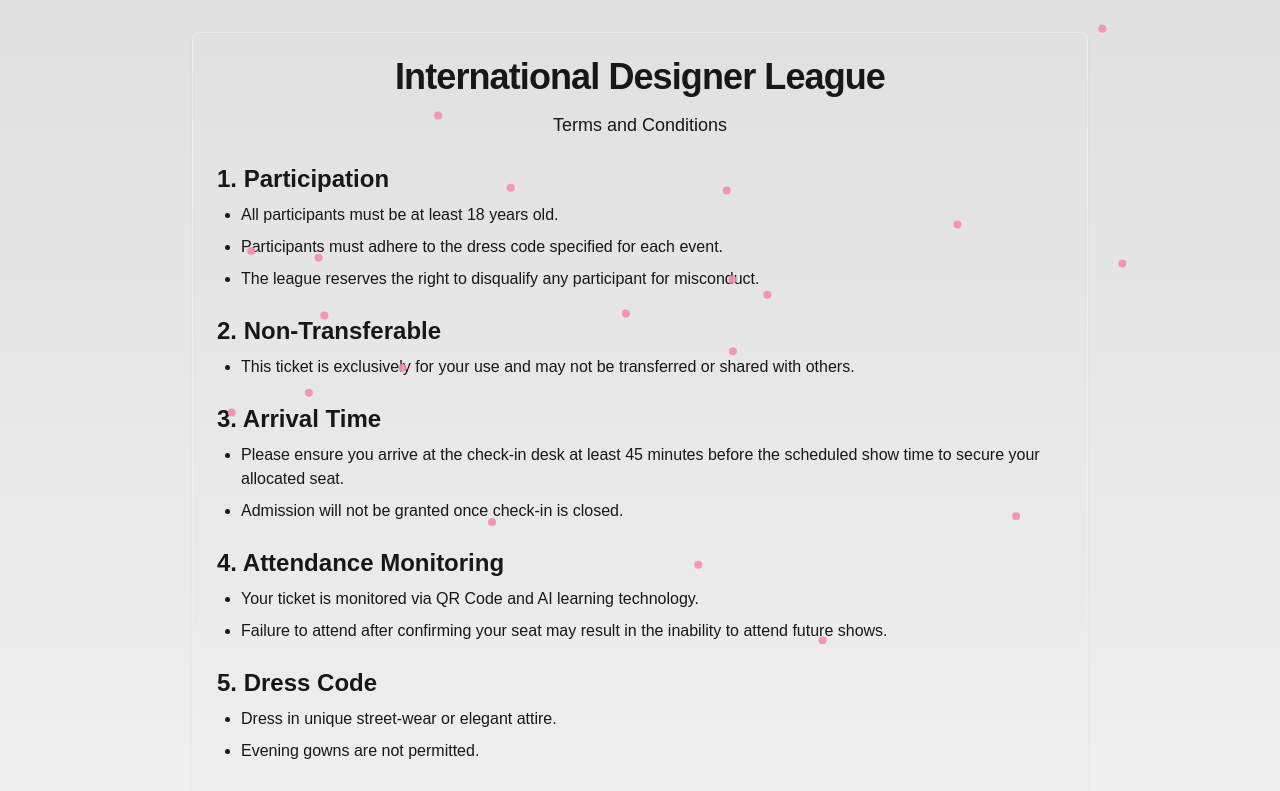
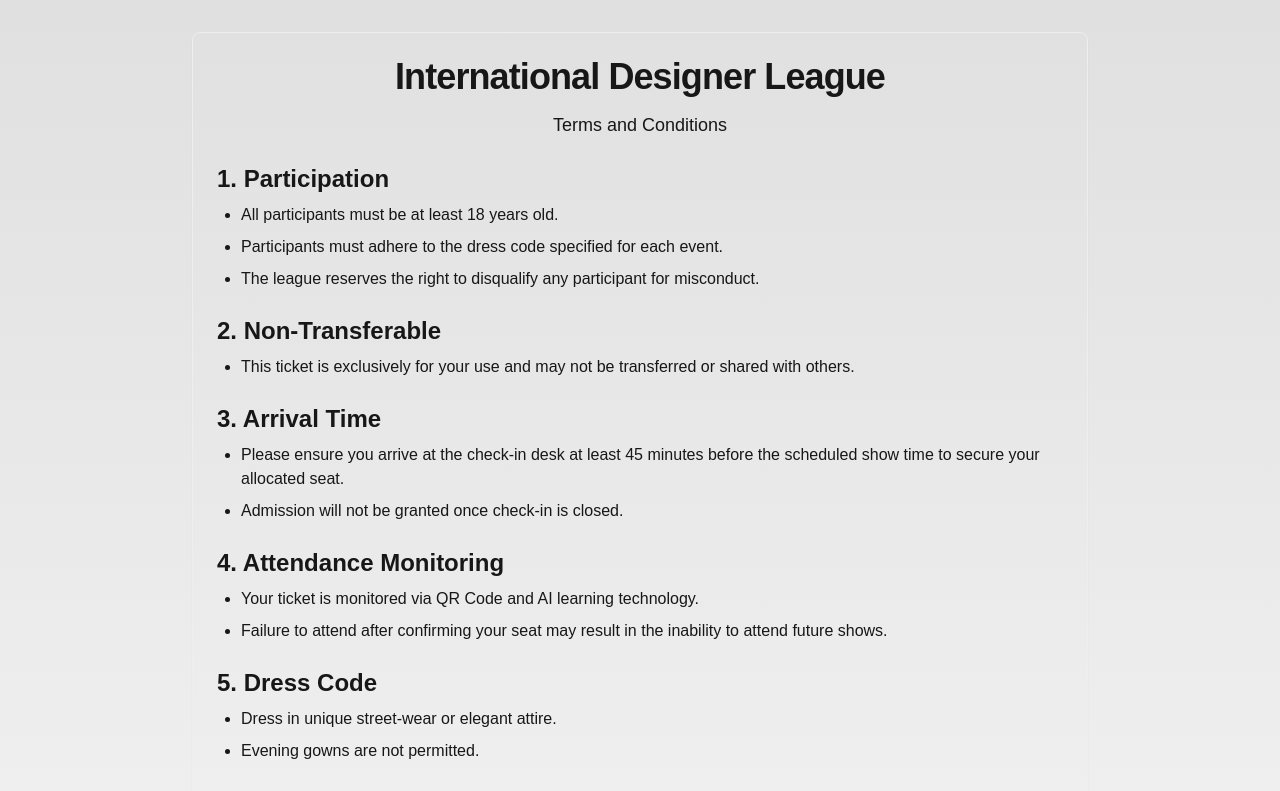
Before and after one commit to riz4d/EventGate, a Next.js app: page /terms in a window 1280 px wide. Shown: the top 791 px of the page. Built offline with nearby package versions, Linux system fonts and the light colour scheme.

Commit message:
Update page.tsx

```diff
--- a/src/app/terms/page.tsx
+++ b/src/app/terms/page.tsx
@@ -2,13 +2,10 @@
 
 import { useState } from 'react'
 import { motion } from 'framer-motion'
-import { Scissors } from 'lucide-react'
-import { Button } from "@/components/ui/button"
 import { Card, CardHeader, CardTitle, CardDescription, CardContent, CardFooter } from "@/components/ui/card"
-import { Checkbox } from "@/components/ui/checkbox"
+
 
 export default function Component() {
-  const [accepted, setAccepted] = useState(false)
 
   const containerVariants = {
     hidden: { opacity: 0 },
@@ -123,32 +120,7 @@ const sections = [
           </motion.div>
         </CardContent>
       </Card>
-      <motion.div
-        className="absolute top-0 left-0 w-full h-full pointer-events-none"
-        initial={{ opacity: 0 }}
-        animate={{ opacity: 1 }}
-        transition={{ duration: 2, repeat: Infinity, repeatType: 'reverse' }}
-      >
-        {[...Array(20)].map((_, i) => (
-          <motion.div
-            key={i}
-            className="absolute w-2 h-2 bg-pink-200 rounded-full"
-            initial={{
-              x: Math.random() * window.innerWidth,
-              y: Math.random() * window.innerHeight,
-            }}
-            animate={{
-              x: Math.random() * window.innerWidth,
-              y: Math.random() * window.innerHeight,
-            }}
-            transition={{
-              duration: Math.random() * 10 + 10,
-              repeat: Infinity,
-              repeatType: 'reverse',
-            }}
-          />
-        ))}
-      </motion.div>
+
     </div>
   )
 }
```
